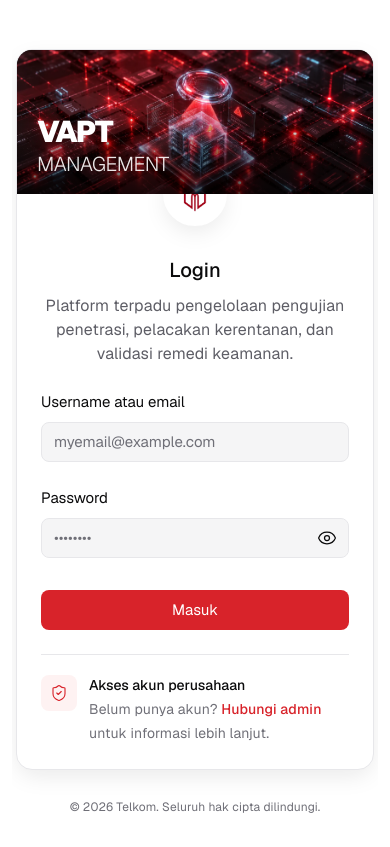
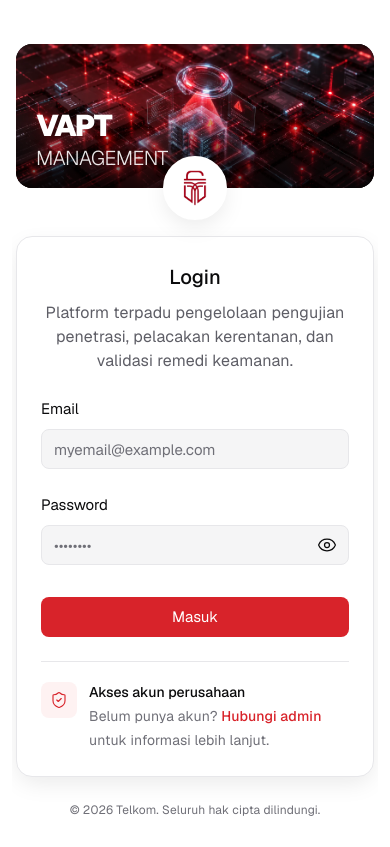
Before and after one commit to natenz/vapt-management-frontend, a React (Vite) app: page /login in a window 390 px wide. Built offline with nearby package versions, Linux system fonts and the light colour scheme.

Commit message:
refactor(auth): position responsive top banner and center logo outside login card

```diff
--- a/src/app/layouts/auth-layout.tsx
+++ b/src/app/layouts/auth-layout.tsx
@@ -1,5 +1,7 @@
-import { Outlet } from "react-router";
+import { NavLink, Outlet } from "react-router";
 import authVisual from "@/shared/assets/holographic-server-scan-alert.webp";
+import trusteraLogo from "@/shared/assets/logo-trustera-red.png";
+import trusteraMark from "@/shared/assets/logo-trustera-mark.png";
 
 function BrandPanel() {
   return (
@@ -34,8 +36,58 @@ export function AuthLayout() {
       <h2 className="sr-only">VAPT Management</h2>
 
       <main className="flex min-h-[calc(100vh-1.5rem)] min-w-0 flex-col justify-between overflow-x-hidden px-1 py-4 sm:min-h-[calc(100vh-2rem)] sm:px-6 sm:py-6 lg:px-8 lg:py-6 xl:px-12">
-        <div className="flex flex-1 items-center justify-center py-4">
+        {/* Desktop: Logo Trustera horizontal di luar card (pojok kiri atas) */}
+        <NavLink to="/" className="hidden w-fit rounded-sm focus-ring lg:block">
+          <img
+            src={trusteraLogo}
+            alt="Trustera"
+            width={1024}
+            height={257}
+            className="h-9 w-auto logo-adaptive"
+          />
+        </NavLink>
+
+        <div className="flex flex-1 items-center justify-center py-4 sm:py-6 lg:py-4">
           <div className="mx-auto flex w-full max-w-[440px] min-w-0 flex-col">
+            {/* Responsif (< lg): Banner visual di atas card, di luar card */}
+            <div className="relative mb-2 h-36 w-full overflow-hidden rounded-2xl bg-surface-inverse sm:h-44 lg:hidden">
+              <img
+                src={authVisual}
+                alt=""
+                aria-hidden="true"
+                className="absolute inset-0 size-full object-cover object-center"
+              />
+              <div className="gradient-photo-scrim absolute inset-0" aria-hidden="true" />
+              <div
+                aria-hidden="true"
+                className="absolute inset-x-5 bottom-4 flex flex-col font-sans uppercase leading-[0.84] tracking-[-0.04em] text-ink-inverse sm:inset-x-6 sm:bottom-5"
+              >
+                <span className="text-3xl font-black tracking-[-0.05em] sm:text-4xl">
+                  VAPT
+                </span>
+                <span className="text-xl font-light tracking-[-0.02em] text-ink-inverse/90 sm:text-2xl">
+                  MANAGEMENT
+                </span>
+              </div>
+            </div>
+
+            {/* Responsif (< lg): Logo Trustera masuk ke tengah di antara banner atas dan card */}
+            <div className="relative z-10 -mt-10 mb-4 flex justify-center lg:hidden">
+              <NavLink
+                to="/"
+                aria-label="Kembali ke beranda"
+                className="flex size-16 items-center justify-center rounded-full border-4 border-bg bg-surface p-2.5 shadow-raised transition-transform duration-150 ease-out focus-ring hover:scale-105 sm:size-20 sm:p-3"
+              >
+                <img
+                  src={trusteraMark}
+                  alt=""
+                  aria-hidden="true"
+                  className="size-full object-contain logo-adaptive"
+                />
+              </NavLink>
+            </div>
+
+            {/* Card Login */}
             <Outlet />
           </div>
         </div>
--- a/src/pages/login/ui/login-page.tsx
+++ b/src/pages/login/ui/login-page.tsx
@@ -2,13 +2,11 @@ import { zodResolver } from "@hookform/resolvers/zod";
 import { Eye, EyeOff, ShieldCheck } from "lucide-react";
 import { useState } from "react";
 import { useForm } from "react-hook-form";
-import { Link, useLocation, useNavigate } from "react-router";
+import { useLocation, useNavigate } from "react-router";
 import { useMutation } from "@tanstack/react-query";
 import { z } from "zod";
 import { useSession } from "@/entities/session";
 import { login } from "@/features/auth";
-import authVisual from "@/shared/assets/holographic-server-scan-alert.webp";
-import trusteraMark from "@/shared/assets/logo-trustera-mark.png";
 import { cn } from "@/shared/lib/cn";
 import { Alert } from "@/shared/ui/alert";
 import { Button } from "@/shared/ui/button";
@@ -50,49 +48,11 @@ export function LoginPage() {
   const isLoginAlertVisible = hasLoginError && !isLoginAlertClosing;
 
   return (
-    <div className="w-full overflow-hidden rounded-2xl border border-border bg-surface shadow-raised">
-      {/* Side image ditampilkan sebagian di atas pada tampilan responsif (mobile/tablet) */}
-      <div className="relative h-36 w-full overflow-hidden bg-surface-inverse sm:h-44 lg:hidden">
-        <img
-          src={authVisual}
-          alt=""
-          aria-hidden="true"
-          className="absolute inset-0 size-full object-cover object-center"
-        />
-        <div className="gradient-photo-scrim absolute inset-0" aria-hidden="true" />
-        <div
-          aria-hidden="true"
-          className="absolute inset-x-5 bottom-4 flex flex-col font-sans uppercase leading-[0.84] tracking-[-0.04em] text-ink-inverse sm:inset-x-6 sm:bottom-5"
-        >
-          <span className="text-3xl font-black tracking-[-0.05em] sm:text-4xl">
-            VAPT
-          </span>
-          <span className="text-xl font-light tracking-[-0.02em] text-ink-inverse/90 sm:text-2xl">
-            MANAGEMENT
-          </span>
-        </div>
-      </div>
-
-      {/* Konten Card */}
-      <div className="flex flex-col gap-6 p-6 sm:p-8">
-        {/* Logo Trustera masuk ke dalam card (tumpang tindih di batas banner pada mobile) */}
-        <div className="-mt-14 mb-1 flex justify-center sm:-mt-16 lg:mt-0 lg:mb-1">
-          <Link
-            to="/"
-            aria-label="Kembali ke beranda"
-            className="flex size-16 items-center justify-center rounded-full border-4 border-surface bg-surface p-2.5 shadow-raised transition-transform duration-150 ease-out focus-ring hover:scale-105 sm:size-20 sm:p-3"
-          >
-            <img
-              src={trusteraMark}
-              alt="Trustera"
-              className="size-full object-contain logo-adaptive"
-            />
-          </Link>
-        </div>
-
+    <div className="w-full rounded-2xl border border-border bg-surface p-6 shadow-raised sm:p-8">
+      <div className="flex flex-col gap-6">
         <header className="flex flex-col items-center gap-2 text-center">
           <h1 className="text-title-lg text-ink sm:text-heading-1">Login</h1>
-          <p className="max-w-[36ch] text-body-lg text-ink-secondary">
+          <p className="max-w-[42ch] text-body-lg text-ink-secondary">
             Platform terpadu pengelolaan pengujian penetrasi, pelacakan kerentanan, dan validasi remedi keamanan.
           </p>
         </header>
@@ -144,7 +104,7 @@ export function LoginPage() {
           </div>
 
           <FieldGroup className="mb-8 gap-6">
-            <Field label="Username atau email" error={errors.login?.message}>
+            <Field label="Email" error={errors.login?.message}>
               {(field) => (
                 <Input
                   type="text"
```
